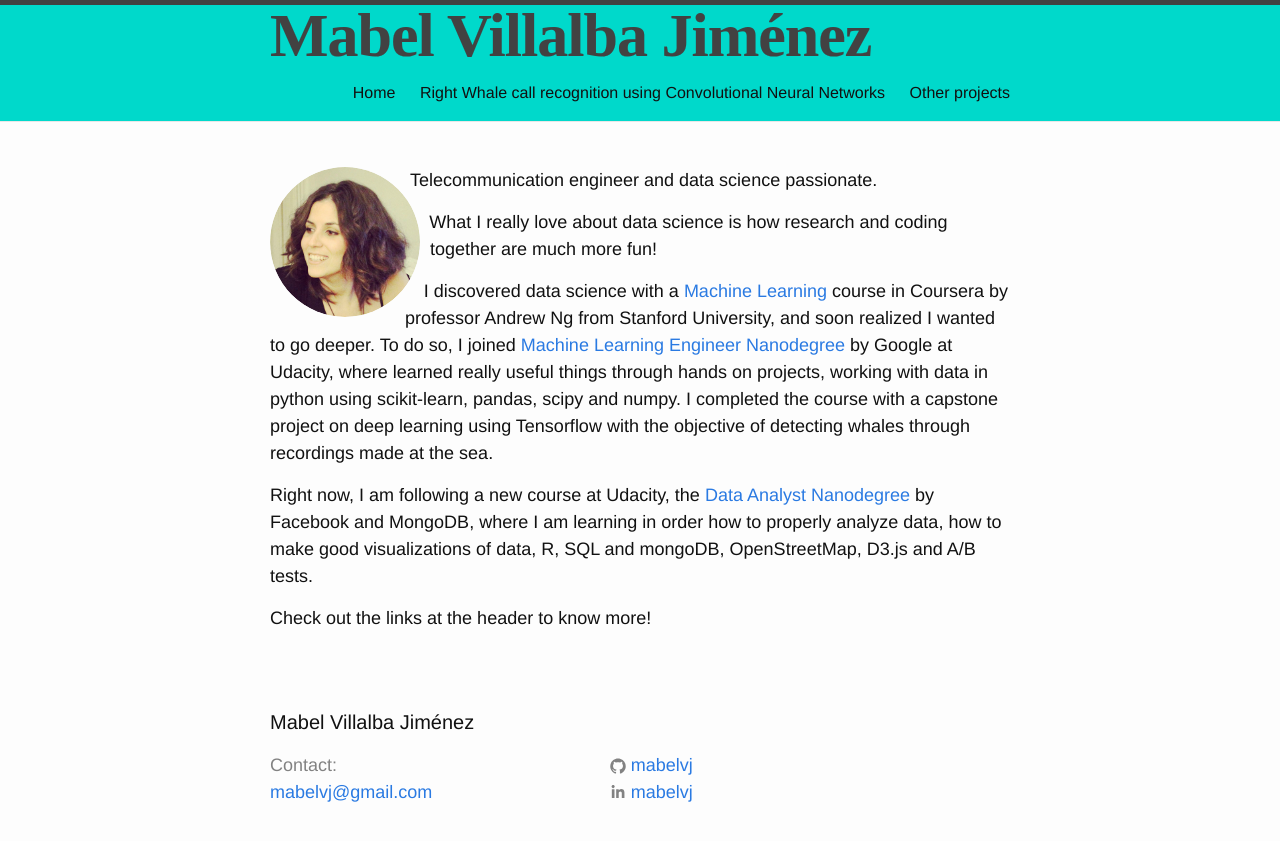
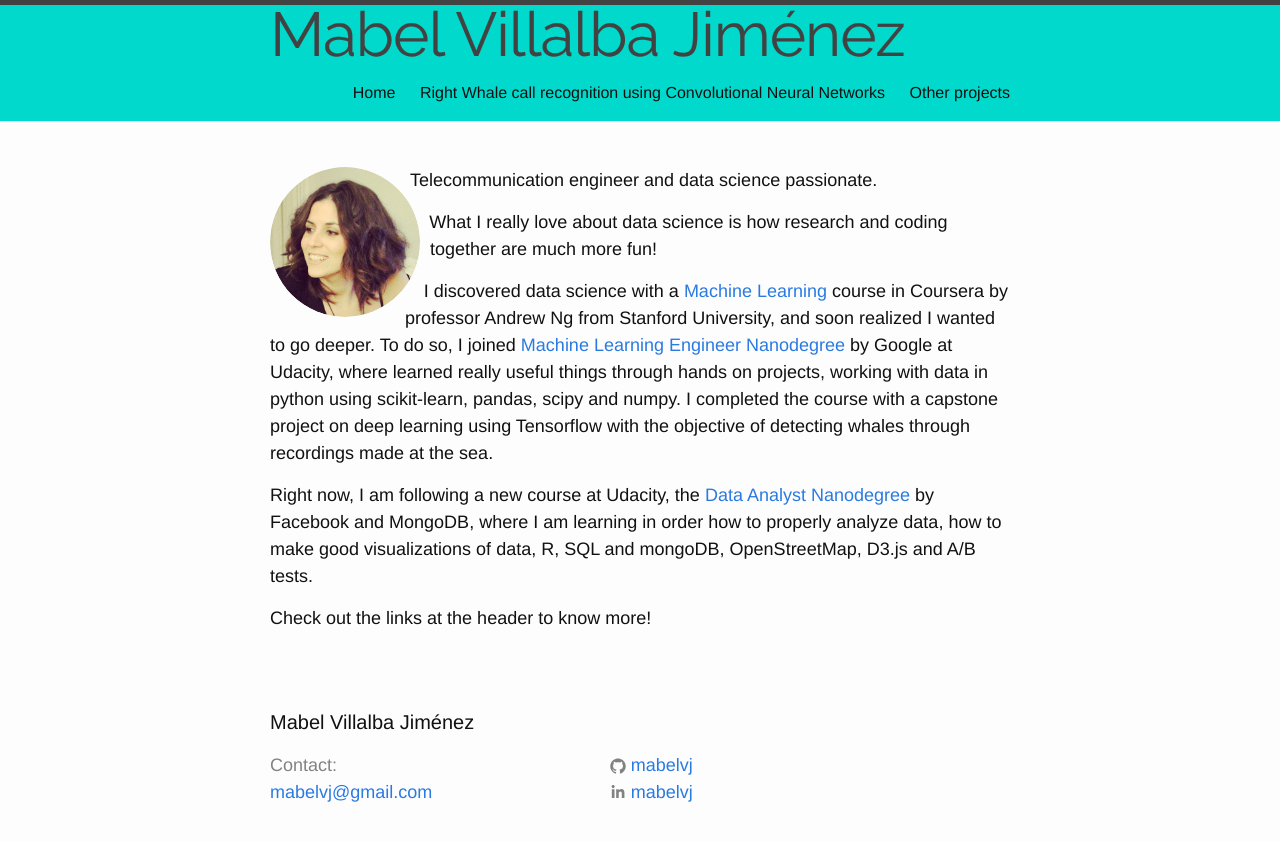
Before and after one commit to mabelvj/mabelvj.github.io, a Jekyll site: the page built from index.md, in a window 1280 px wide. Shown: the top 841 px of the page. Built offline with Jekyll 4.4.1, drawn with Linux system fonts in a browser that asks for light colours; some web fonts are replaced.

Commit message:
19-12-16

```diff
--- a/_sass/minima/_layout.scss
+++ b/_sass/minima/_layout.scss
@@ -12,13 +12,13 @@
 }
 
 .site-title {
-  font-family: Raleway Dots, cursive;
+  font-family: Raleway, cursive;
   text-rendering: optimizeLegibility;
   -webkit-text-stroke: 0.1px; //improve legibility
   -webkit-font-smoothing: antialiased !important;
   -moz-osx-font-smoothing: grayscale;
   font-size: 62px;
-  font-weight: 600;
+  font-weight: 400;
   line-height: 60px;
   letter-spacing: -1px;
   margin-bottom: 0;
```
Also changed, not shown: 5 other files.
